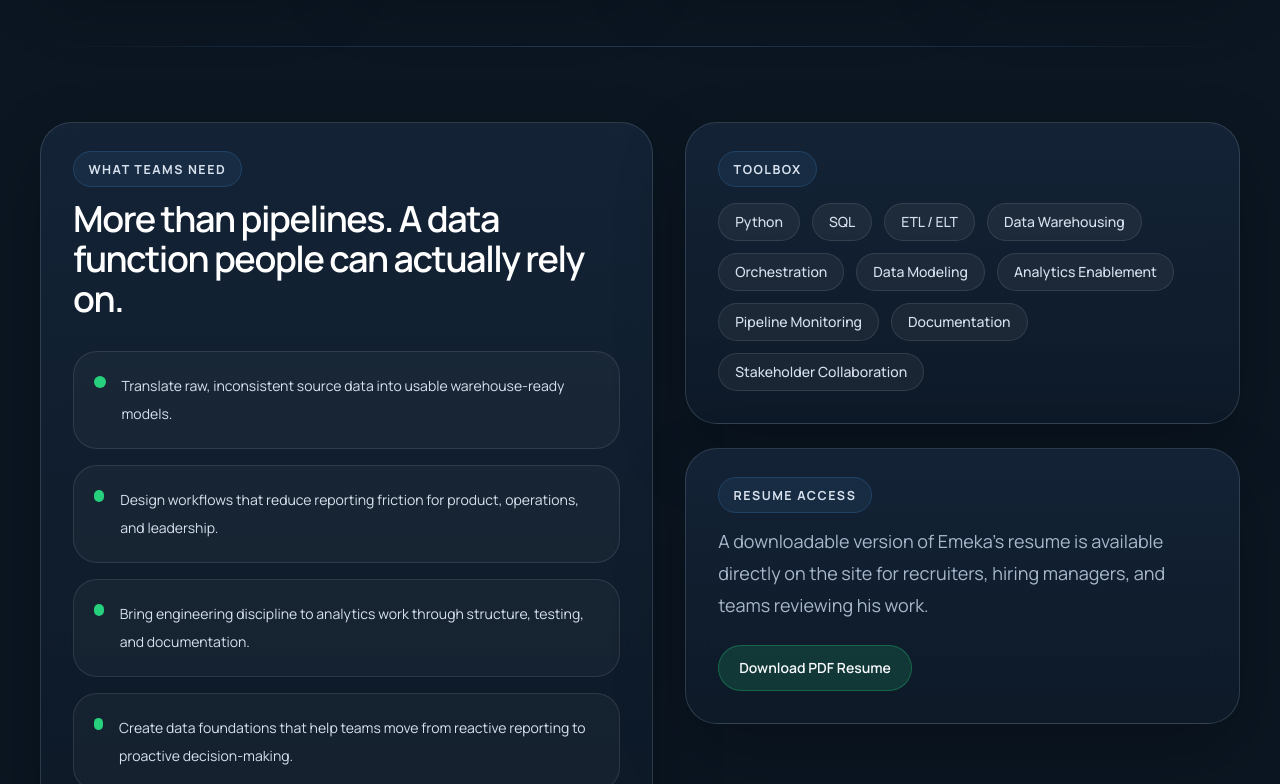
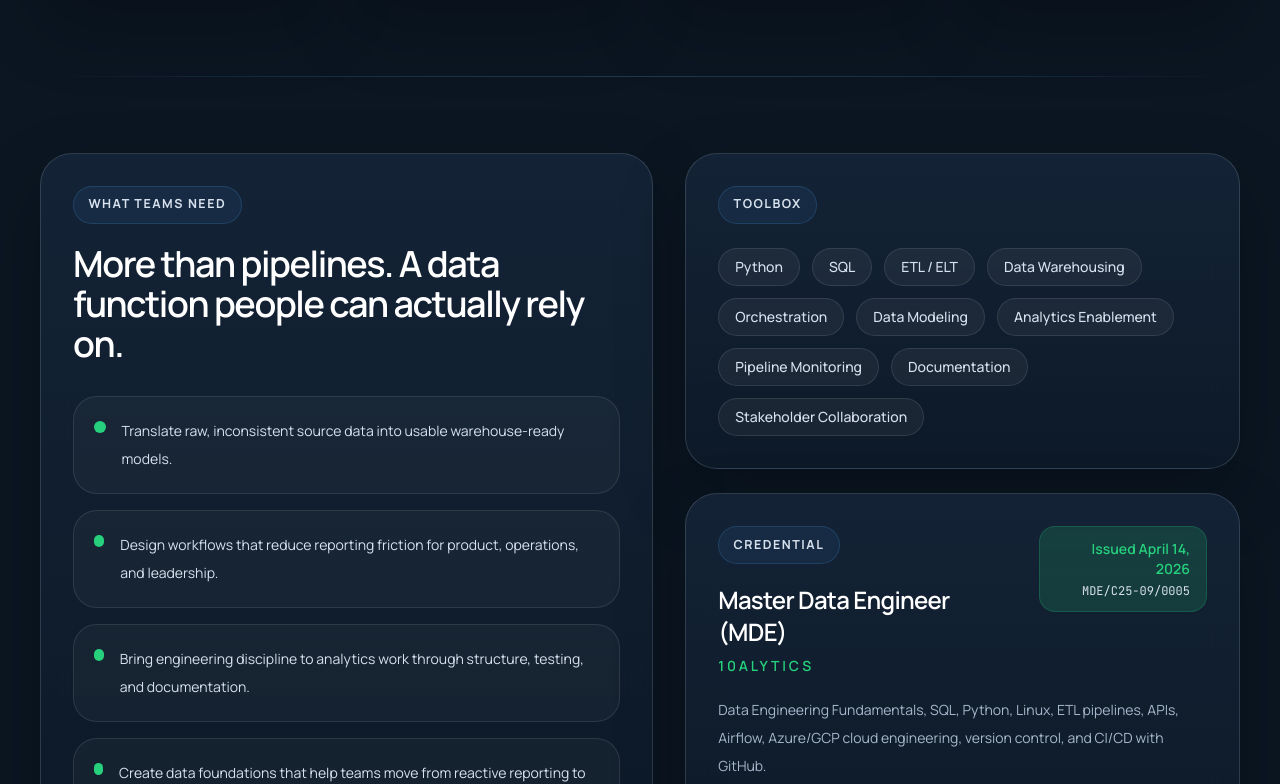
Before and after one commit to Emzzy123/emzzyPort, a Next.js app: page / in a window 1280 px wide. Shown: the part 2376-3160 px from the top of the page. Built offline with nearby package versions, Linux system fonts and the light colour scheme.

Commit message:
updated UI on page and added certification

```diff
--- a/app/globals.css
+++ b/app/globals.css
@@ -89,7 +89,7 @@ select {
 }
 
 .eyebrow {
-  /* display: inline-flex; */
+  display: inline-flex;
   align-items: center;
   gap: 0.55rem;
   border: 1px solid rgba(74, 168, 255, 0.18);
--- a/app/page.tsx
+++ b/app/page.tsx
@@ -10,6 +10,16 @@ const profile = {
   github: "https://github.com/Emzzy123",
   linkedin: "https://www.linkedin.com/in/emeka-chidoka-a4a633158/",
   resume: "/Emeka_Chidoka.pdf",
+};
+
+const certificate = {
+  title: "Master Data Engineer (MDE)",
+  issuer: "10Alytics",
+  issued: "Issued April 14, 2026",
+  id: "MDE/C25-09/0005",
+  href: "/Emeka%20Chukwudubem%20Chidoka.pdf",
+  coverage:
+    "Data Engineering Fundamentals, SQL, Python, Linux, ETL pipelines, APIs, Airflow, Azure/GCP cloud engineering, version control, and CI/CD with GitHub.",
 };
 
 const heroStats = [
@@ -395,7 +405,7 @@ export default function Home() {
       </section>
 
       <section className="page-shell section-space section-divider">
-        <div className="grid gap-8 lg:grid-cols-[1.05fr_0.95fr]">
+        <div className="grid items-start gap-8 lg:grid-cols-[1.05fr_0.95fr]">
           <div className="glass-panel rounded-[2rem] p-6 sm:p-8">
             <span className="eyebrow">What Teams Need</span>
             <h2 className="mt-5 max-w-2xl text-3xl font-semibold tracking-[-0.04em] text-white sm:text-4xl">
@@ -428,20 +438,36 @@ export default function Home() {
                 ))}
               </div>
             </div>
-
             <div className="glass-panel rounded-[2rem] p-6 sm:p-8">
-              <span className="eyebrow">Resume Access</span>
-              <p className="mt-5 text-lg leading-8 text-muted">
-                A downloadable version of Emeka&apos;s resume is available directly
-                on the site for recruiters, hiring managers, and teams reviewing
-                his work.
+              <div className="flex flex-col gap-5 sm:flex-row sm:items-start sm:justify-between">
+                <div>
+                  <span className="eyebrow">Credential</span>
+                  <h3 className="mt-5 text-2xl font-semibold tracking-[-0.03em] text-white">
+                    {certificate.title}
+                  </h3>
+                  <p className="mt-2 text-sm font-semibold uppercase tracking-[0.2em] text-accent">
+                    {certificate.issuer}
+                  </p>
+                </div>
+                <div className="rounded-2xl border border-accent/20 bg-accent-soft px-4 py-3 text-left sm:text-right">
+                  <p className="text-sm font-semibold text-accent">
+                    {certificate.issued}
+                  </p>
+                  <p className="mt-1 font-mono text-xs text-muted-strong">
+                    {certificate.id}
+                  </p>
+                </div>
+              </div>
+              <p className="mt-5 text-sm leading-7 text-muted">
+                {certificate.coverage}
               </p>
               <a
-                href={profile.resume}
-                download
+                href={certificate.href}
+                target="_blank"
+                rel="noreferrer"
                 className="mt-6 inline-flex items-center rounded-full border border-accent/30 bg-accent-soft px-5 py-3 text-sm font-semibold text-accent transition hover:bg-accent hover:text-slate-950"
               >
-                Download PDF Resume
+                View Certificate
               </a>
             </div>
           </div>
@@ -449,14 +475,14 @@ export default function Home() {
       </section>
 
       <section id="approach" className="page-shell section-space section-divider">
-        <div className="space-y-10">
+        <div className="grid items-start gap-8 lg:grid-cols-[0.85fr_1.15fr]">
           <SectionHeading
             eyebrow="Working Approach"
             title="Thoughtful execution from problem framing to dependable delivery."
             description="A strong portfolio should show how someone works, not just what title they hold. This section frames Emeka as someone who can think clearly about systems, stakeholders, and scale."
           />
 
-          <div className="grid gap-5 lg:grid-cols-3">
+          <div className="grid gap-5">
             {collaborationSteps.map((step) => (
               <article
                 key={step.id}
```
Also changed, not shown: 1 other file (tests, documents, lock files or other folders).
